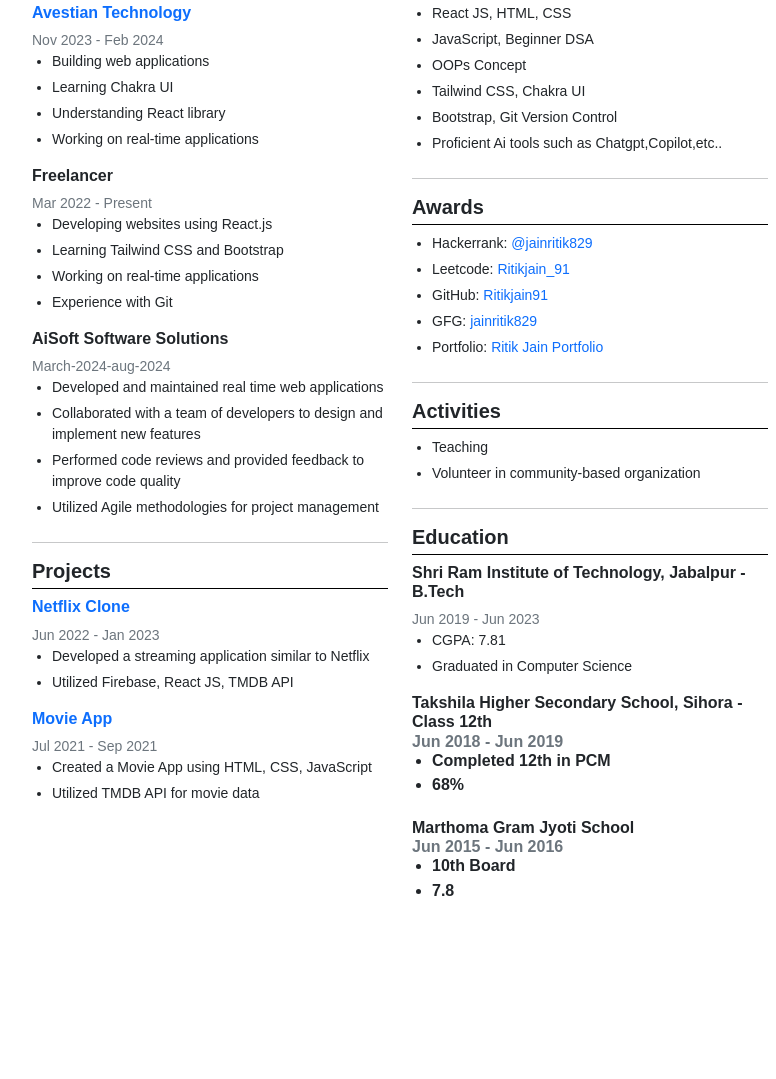
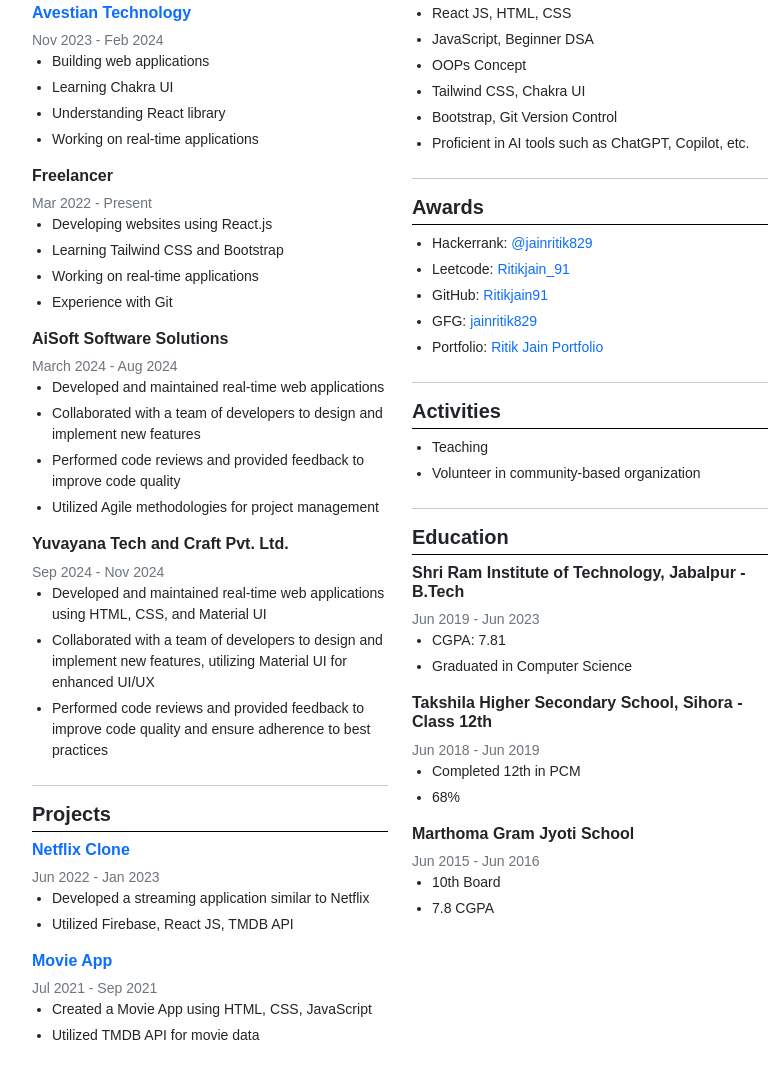
Before and after one commit to Ritikjain91/Resume, a website: page index.html in a window 1280 px wide. Shown: the part 343-1422 px from the top of the page, without its empty margins (240-1016 px from the left). Before the commit the page ends 1303 px from the top, so only its background shows below. Drawn offline with nearby package versions, Linux system fonts and the light colour scheme.

Commit message:
update the resumE

```diff
--- a/index.html
+++ b/index.html
@@ -47,7 +47,7 @@
         <div class="section mb-4">
           <h2>Work Experience</h2>
           <div class="work-item mb-3">
-          <a href="https://drive.google.com/file/d/1sJ8o7Pn6YNEdJgJeYkU_-xjtEtGCQHlt/view?usp=sharing">  <h3>Avestian Technology</h3></a>
+            <a href="https://drive.google.com/file/d/1sJ8o7Pn6YNEdJgJeYkU_-xjtEtGCQHlt/view?usp=sharing"><h3>Avestian Technology</h3></a>
             <p class="text-secondary">Nov 2023 - Feb 2024</p>
             <ul>
               <li>Building web applications</li>
@@ -70,17 +70,26 @@
 
           <div class="work-item mb-3">
             <h3>AiSoft Software Solutions</h3>
-            <p class="text-secondary">March-2024-aug-2024</p>
+            <p class="text-secondary">March 2024 - Aug 2024</p>
             <ul>
-              <li>Developed and maintained  real time web applications</li>
+              <li>Developed and maintained real-time web applications</li>
               <li>Collaborated with a team of developers to design and implement new features</li>
               <li>Performed code reviews and provided feedback to improve code quality</li>
               <li>Utilized Agile methodologies for project management</li>
             </ul>
           </div>
 
+          <div class="work-item mb-3">
+            <h3>Yuvayana Tech and Craft Pvt. Ltd.</h3>
+            <p class="text-secondary">Sep 2024 - Nov 2024</p>
+            <ul>
+              <li>Developed and maintained real-time web applications using HTML, CSS, and Material UI</li>
+              <li>Collaborated with a team of developers to design and implement new features, utilizing Material UI for enhanced UI/UX</li>
+              <li>Performed code reviews and provided feedback to improve code quality and ensure adherence to best practices</li>
+
+            </ul>
+          </div>
         </div>
-
 
         <hr>
 
@@ -118,7 +127,7 @@
             <li>OOPs Concept</li>
             <li>Tailwind CSS, Chakra UI</li>
             <li>Bootstrap, Git Version Control</li>
-            <li>Proficient Ai tools such as Chatgpt,Copilot,etc..</li>
+            <li>Proficient in AI tools such as ChatGPT, Copilot, etc.</li>
           </ul>
         </div>
 
@@ -162,7 +171,7 @@
           </div>
 
           <div class="education-item mb-3">
-            <h3>Takshila Higher Secondary School, Sihora - Class 12th</p>
+            <h3>Takshila Higher Secondary School, Sihora - Class 12th</h3>
             <p class="text-secondary">Jun 2018 - Jun 2019</p>
             <ul>
               <li>Completed 12th in PCM</li>
@@ -170,19 +179,17 @@
             </ul>
           </div>
 
-        </div>
-        <div class="education-item mb-3">
-          <h3>Marthoma Gram Jyoti School</p>
-          <p class="text-secondary">Jun 2015 - Jun 2016</p>
-          <ul>
-            <li>10th Board</li>
-            <li>7.8</li>
-          </ul>
+          <div class="education-item mb-3">
+            <h3>Marthoma Gram Jyoti School</h3>
+            <p class="text-secondary">Jun 2015 - Jun 2016</p>
+            <ul>
+              <li>10th Board</li>
+              <li>7.8 CGPA</li>
+            </ul>
+          </div>
         </div>
       </div>
     </div>
   </div>
-
-  <script src="https://cdn.jsdelivr.net/npm/bootstrap@5.3.3/dist/js/bootstrap.bundle.min.js" integrity="sha384-YvpcrYf0tY3lHB60NNkmXc5s9fDVZLESaAA55NDzOxhy9GkcIdslK1eN7N6jIeHz" crossorigin="anonymous"></script>
 </body>
 </html>
```
